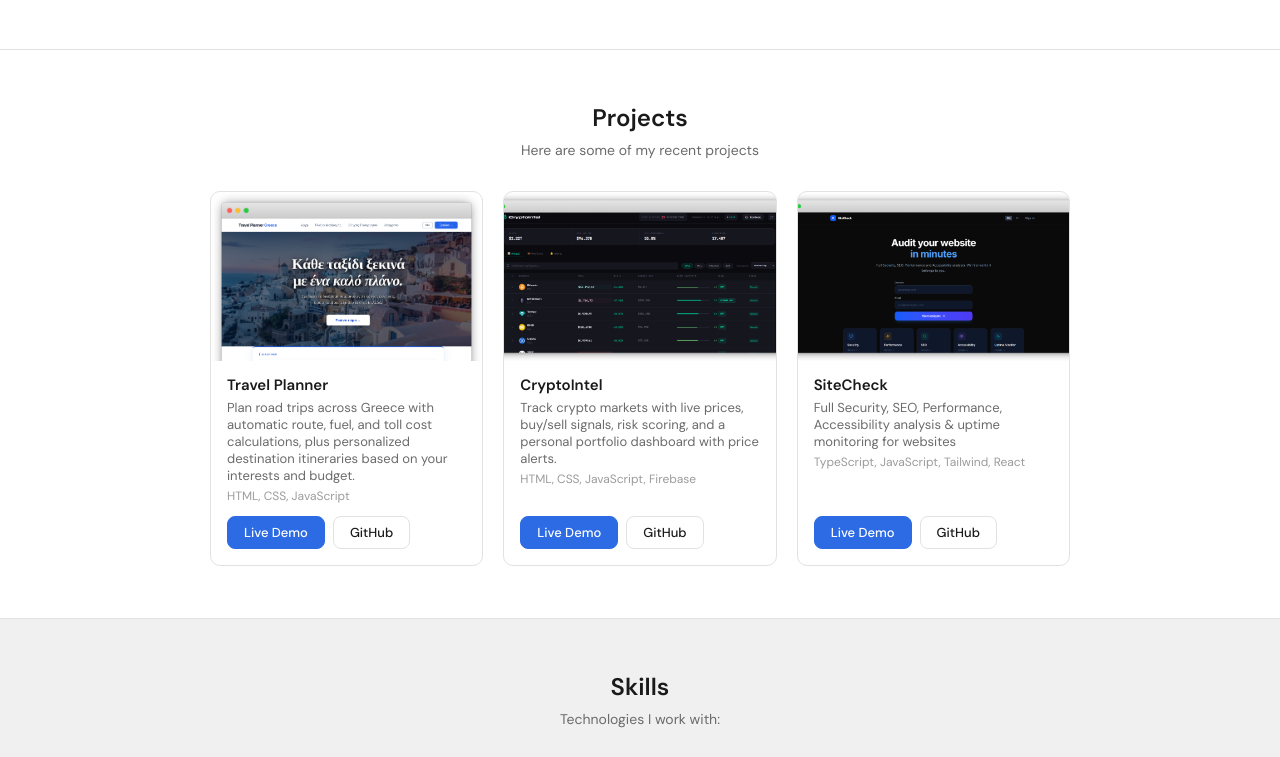
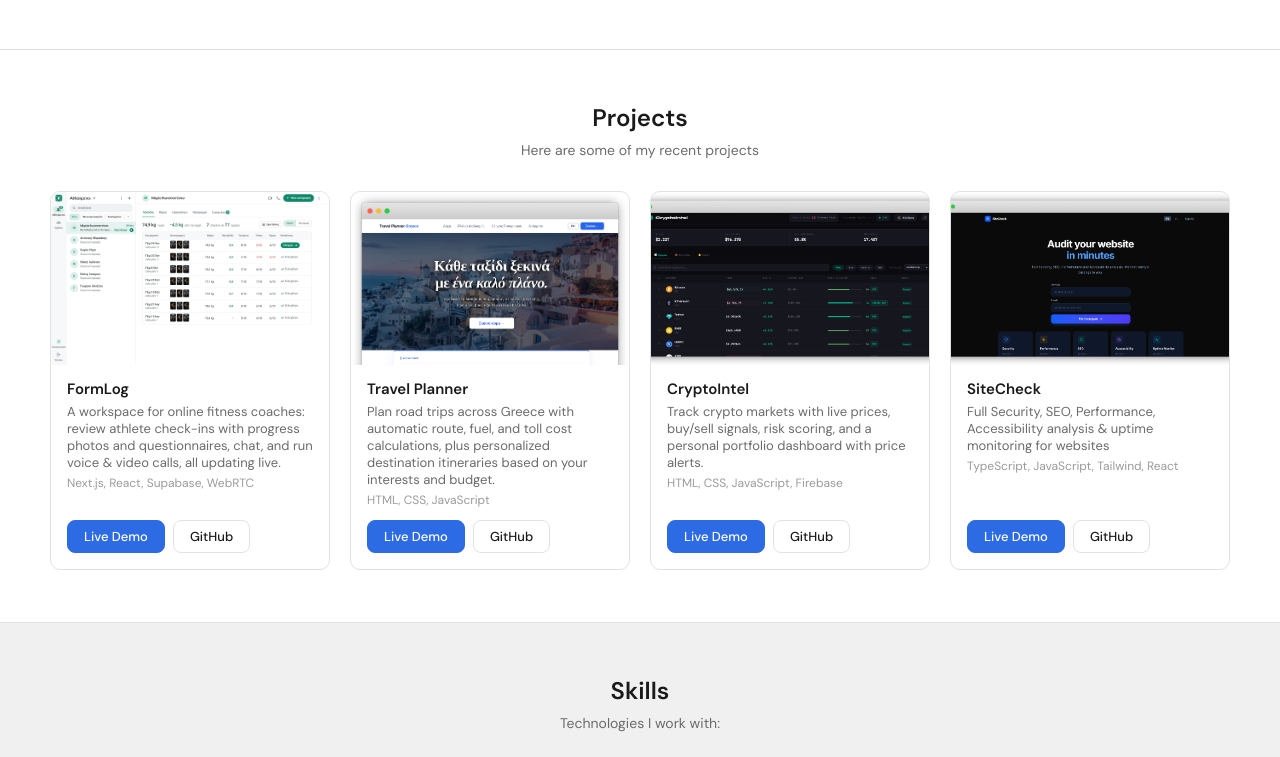
Before and after one commit to Kostaspallas12/portofolio, a plain HTML site: page public/index.html in a window 1280 px wide. Shown: the part 547-1304 px from the top of the page. Drawn offline with Linux system fonts and the light colour scheme.

Commit message:
Add FormLog project and fit four project cards in one row
Co-Authored-By: Claude Opus 5.5 <noreply@anthropic.com>

```diff
--- a/public/index.html
+++ b/public/index.html
@@ -67,6 +67,19 @@
     <h2>Projects</h2>
     <p class="section-sub">Here are some of my recent projects</p>
     <div class="projects-grid">
+
+        <div class="project-card">
+            <img src="formlog.jpg" alt="FormLog" class="project-thumb">
+            <div class="project-body">
+                <h3>FormLog</h3>
+                <p>A workspace for online fitness coaches: review athlete check-ins with progress photos and questionnaires, chat, and run voice &amp; video calls, all updating live.</p>
+                <span>Next.js, React, Supabase, WebRTC</span>
+                <div class="project-btns">
+                    <a href="https://formlog-rust.vercel.app" target="_blank" class="btn btn-primary">Live Demo</a>
+                    <a href="https://github.com/Kostaspallas12/formlog-app" target="_blank" class="btn btn-outline">GitHub</a>
+                </div>
+            </div>
+        </div>
 
         <div class="project-card">
             <img src="travel-planner.png" alt="Travel Planner" class="project-thumb">
--- a/public/style.css
+++ b/public/style.css
@@ -249,10 +249,17 @@ section h2 {
 
 .projects-grid {
     display: grid;
-    grid-template-columns: repeat(3, 1fr);
+    grid-template-columns: repeat(4, 1fr);
     gap: 20px;
-    max-width: 860px;
+    max-width: 1180px;
     margin: 0 auto;
+}
+
+@media (max-width: 1100px) {
+    .projects-grid {
+        grid-template-columns: repeat(2, 1fr);
+        max-width: 860px;
+    }
 }
 
 .project-card {
```
Also changed, not shown: public/formlog.jpg (added).
